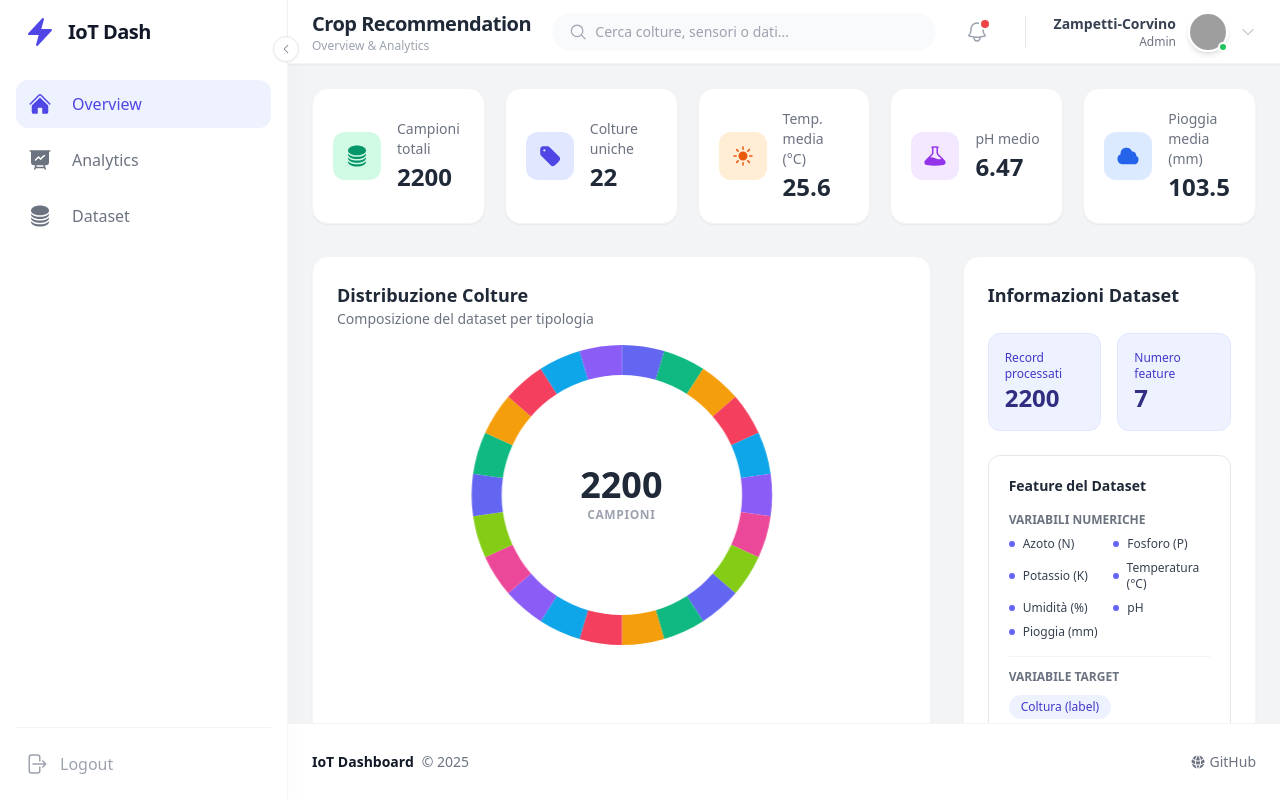
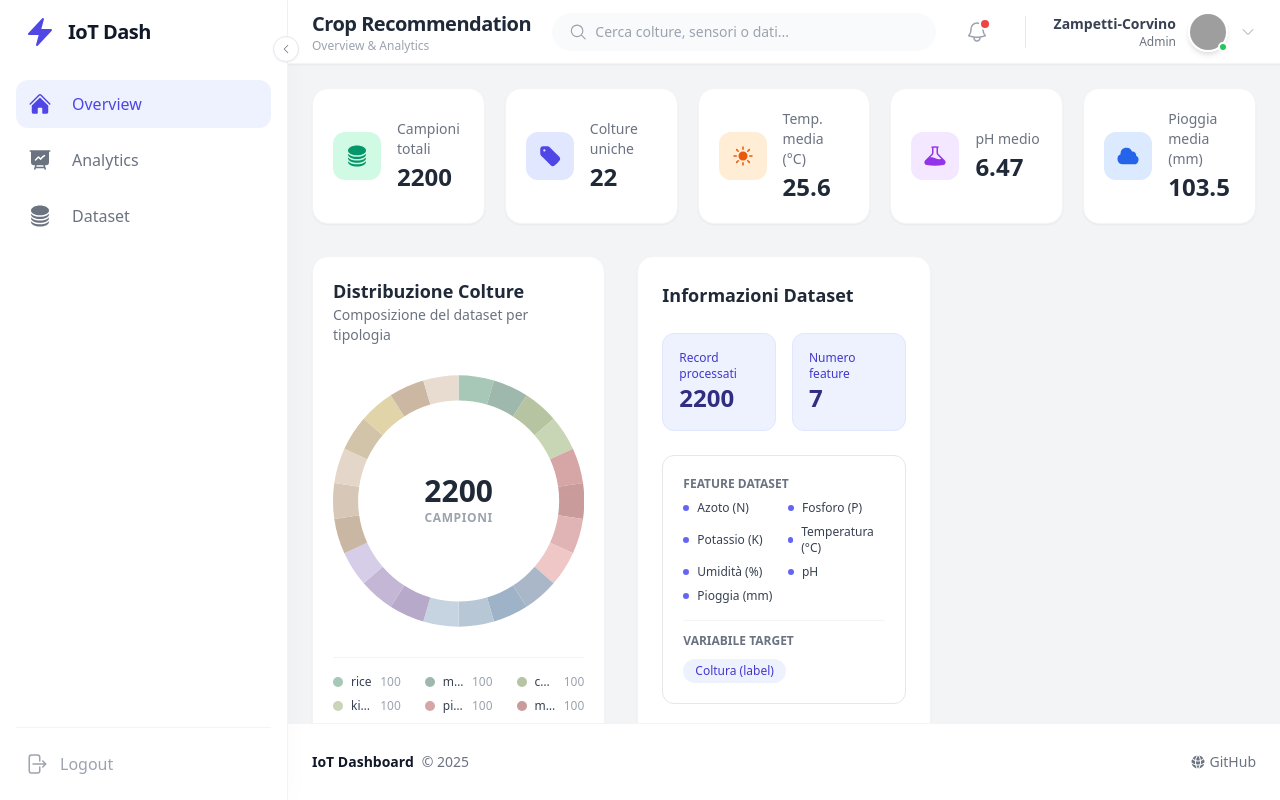
Before and after one commit to gyozamp/Crop-Recommandation-Dashboard, a React (Vite) app: page / in a window 1280 px wide. Built offline with nearby package versions, Linux system fonts and the light colour scheme; grey boxes are pictures that could not be loaded.

Commit message:
Modified Dashboard.tsx, add components/DatasetStats

```diff
--- a/src/constants/chartConfig.ts
+++ b/src/constants/chartConfig.ts
@@ -1,13 +1,44 @@
+// export const CHART_COLORS: string[] = [
+//   "#6366f1",
+//   "#10b981",
+//   "#f59e0b",
+//   "#f43f5e",
+//   "#0ea5e9",
+//   "#8b5cf6",
+//   "#ec4899",
+//   "#84cc16",
+// ];
+
 export const CHART_COLORS: string[] = [
-  "#6366f1",
-  "#10b981",
-  "#f59e0b",
-  "#f43f5e",
-  "#0ea5e9",
-  "#8b5cf6",
-  "#ec4899",
-  "#84cc16",
+  "#a7c7b7", // verde salvia
+  "#9fb8ad", // verde menta spento
+  "#b6c4a2", // verde oliva chiaro
+  "#c9d6b5", // verde muschio chiaro
+
+  "#d6a5a5", // rosso cipria
+  "#c99b9b", // rosso polvere
+  "#e0b4b4", // rosa antico
+  "#f0c7c7", // rosa pastello
+
+  "#a9b7c9", // blu polvere
+  "#9fb3c8", // azzurro desaturato
+  "#b7c7d6", // carta da zucchero
+  "#c6d4e1", // azzurro grigio chiaro
+
+  "#b7a9c9", // viola polvere
+  "#c4b7d6", // lilla spento
+  "#d6cde8", // lavanda chiaro
+
+  "#c9b6a3", // beige caldo
+  "#d6c7b7", // sabbia
+  "#e4d6c9", // avorio rosato
+
+  "#d1c4a8", // ocra chiaro
+  "#e0d4a8", // senape pastello
+  "#cbb7a2", // marrone chiaro soft
+  "#e7dccf", // crema
 ];
+
 
 export const CUSTOM_COLORS: Record<string, string> = {
   N: "#60a5fa",    // blue-400
--- a/src/pages/Dashboard.tsx
+++ b/src/pages/Dashboard.tsx
@@ -142,7 +142,7 @@ export default function Dashboard() {
       {/* 2. Grafico a ciambella & Filtro colture */}
       <div className="grid grid-cols-1 lg:grid-cols-3 gap-8 mb-8">
         {/* A. Grafico a ciambella */}
-        <div className="bg-white p-6 rounded-2xl shadow-sm border border-gray-100 lg:col-span-2 flex flex-col items-center">
+        <div className="bg-white p-5 rounded-2xl shadow-sm border border-gray-100 flex flex-col">
           <div className="w-full mb-4 text-left">
             <h3 className="text-lg font-bold text-gray-800">
               Distribuzione Colture
@@ -151,7 +151,9 @@ export default function Dashboard() {
               Composizione del dataset per tipologia
             </p>
           </div>
-          <div className="h-[300px] w-full relative flex justify-center">
+
+          {/* Doughnut */}
+          <div className="h-[280px] w-full relative flex justify-center gap-20">
             {isLoading ? (
               <LoadingIndicator text="Caricamento dati..." className="h-full" />
             ) : hasData ? (
@@ -160,8 +162,9 @@ export default function Dashboard() {
               <EmptyState message="Nessun dato disponibile per il grafico." />
             )}
 
+            {/* Totale centrale */}
             <div className="absolute inset-0 flex flex-col items-center justify-center pointer-events-none">
-              <span className="text-4xl font-extrabold text-gray-800 leading-none">
+              <span className="text-3xl font-extrabold text-gray-800 leading-none">
                 {totalCrops}
               </span>
               <span className="text-xs text-gray-400 uppercase font-bold mt-1 tracking-wider">
@@ -169,7 +172,32 @@ export default function Dashboard() {
               </span>
             </div>
           </div>
+
+          {/* LEGENDA */}
+          {!isLoading && hasData && (
+            <div className="mt-4 pt-4 border-t border-gray-100">
+              <div className="grid grid-cols-3 gap-x-6 gap-y-2 text-xs">
+                {pieData.map((item, index) => (
+                  <div
+                    key={item.label}
+                    className="flex items-center gap-2 text-gray-700"
+                  >
+                    <span
+                      className="h-2.5 w-2.5 rounded-full flex-shrink-0"
+                      style={{ backgroundColor: CHART_COLORS[index] }}
+                    />
+                    <span className="font-medium truncate">{item.label}</span>
+                    <span className="text-gray-400 ml-auto">
+                      {item.count}
+                    </span>
+                  </div>
+                ))}
+              </div>
+            </div>
+
+          )}
         </div>
+
 
         {/* B. Filtri */}
         <div className="flex flex-col gap-6">
@@ -196,14 +224,14 @@ export default function Dashboard() {
 
               {/* Feature */}
               <div className="p-5 bg-white rounded-xl border border-gray-200 space-y-4">
-                <h4 className="text-sm font-semibold text-gray-800">
+                {/* <h4 className="text-sm font-semibold text-gray-800">
                   Feature del Dataset
-                </h4>
+                </h4> */}
 
                 {/* Feature numeriche */}
                 <div>
                   <p className="text-xs font-semibold text-gray-500 uppercase mb-2">
-                    Variabili numeriche
+                    Feature Dataset
                   </p>
                   <ul className="grid grid-cols-2 gap-2 text-xs text-gray-700">
                     <li className="flex items-center gap-2">
```
Also changed, not shown: src/components/DatasetStats/DatasetStats.tsx (added).
